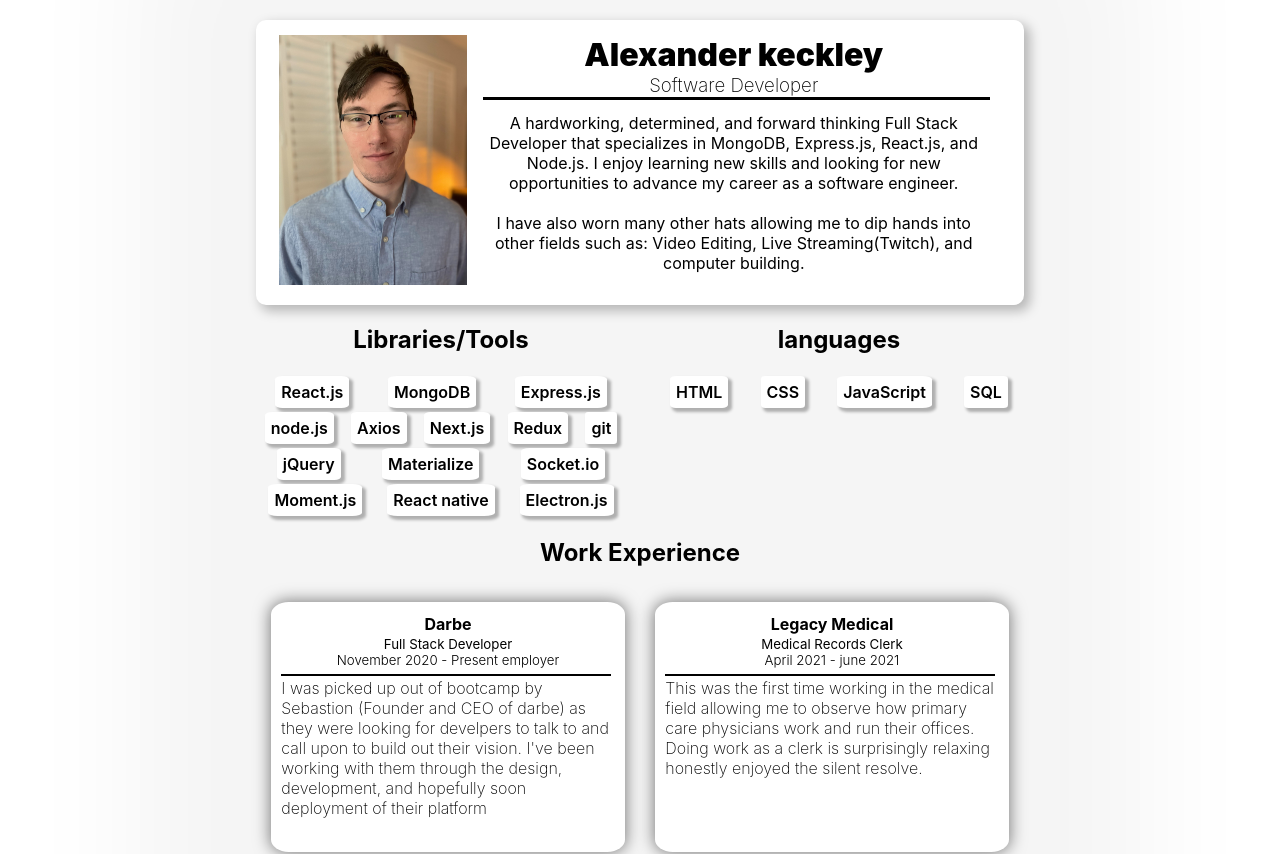
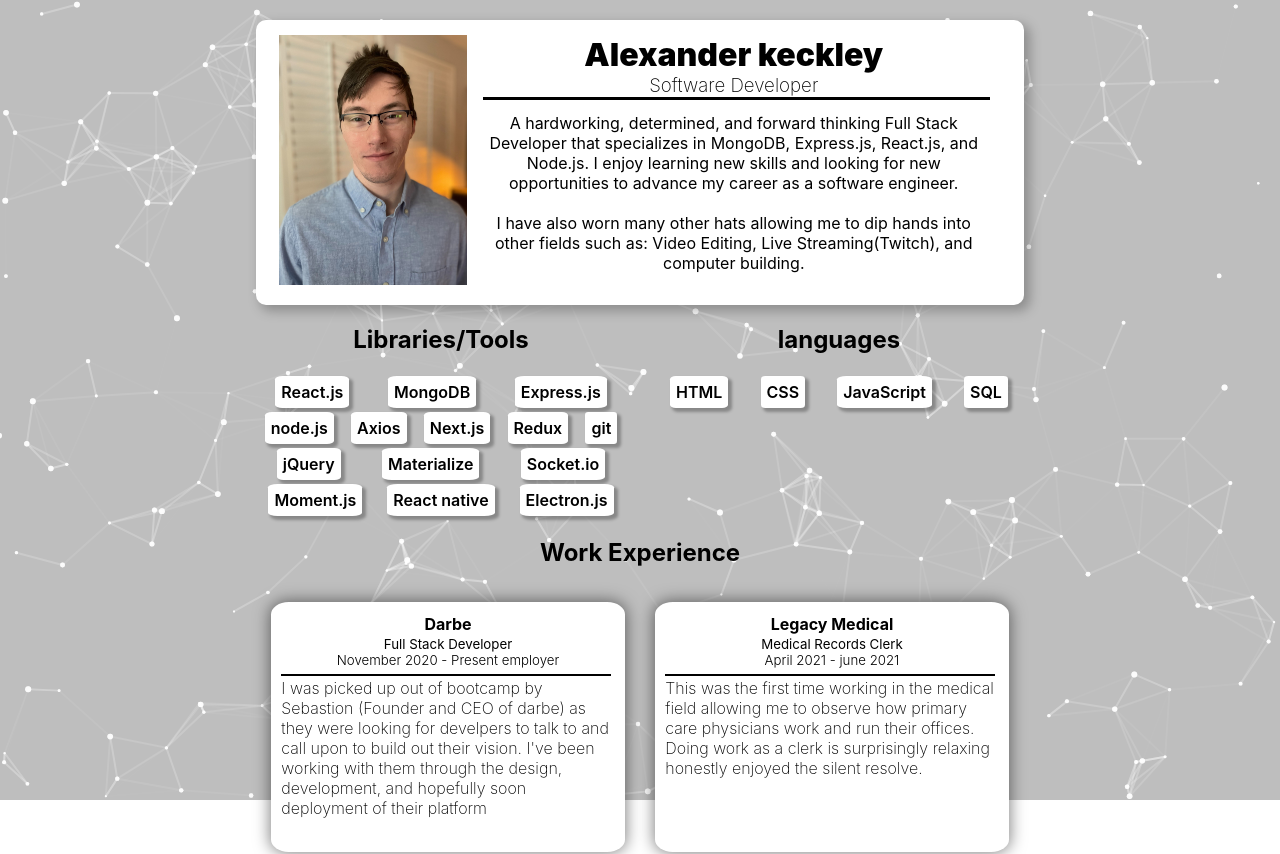
Before and after one commit to Drkeck/Drkeck.github.io, a React (Create React App) app: page / in a window 1280 px wide. Shown: the top 854 px of the page. Built offline with nearby package versions, Linux system fonts and the light colour scheme.

Commit message:
added some special spice to the background, should be completely indipendent particles that are random

```diff
--- a/package.json
+++ b/package.json
@@ -11,6 +11,7 @@
     "react-dom": "^17.0.2",
     "react-draggable": "^4.4.4",
     "react-scripts": "^5.0.0",
+    "react-tsparticles": "^1.40.0",
     "web-vitals": "^2.1.4"
   },
   "scripts": {
--- a/src/App.css
+++ b/src/App.css
@@ -2,6 +2,6 @@
   text-align: center;
   margin: 0 auto;
   width: 768px;
-  background-color: whitesmoke;
-  box-shadow: 0 0 115px 122px whitesmoke;
+  /* background-color: #f5f5f5;
+  box-shadow: 0 0 115px 122px whitesmoke; */
 }
--- a/src/App.js
+++ b/src/App.js
@@ -1,7 +1,19 @@
 import { Bio, Footer, Portfolio, TechSkills, WorkExperience } from './Components';
+import Particles from 'react-tsparticles';
 import './App.css';
 
 function App() {
+
+  const particlesInit = (main) => {
+    // console.log(main);
+
+    // you can initialize the tsParticles instance (main) here, adding custom shapes or presets
+  };
+
+  const particlesLoaded = (container) => {
+    // console.log(container);
+  };
+
   return (
     <div className="App">
       <Bio />
@@ -11,6 +23,100 @@ function App() {
       <h2>Portfolio</h2>
       <Portfolio />
       <Footer />
+      <Particles
+      id="tsparticles"
+      init={particlesInit}
+      loaded={particlesLoaded}
+      options={{
+        background: {
+          color: {
+            value: "#BEBEBE",
+            opacity: 0,
+            size: 0,
+          },
+        },
+        fullScreen: {
+          zIndex: -1,
+        },
+        fpsLimit: 120,
+        interactivity: {
+          events: {
+            onClick: {
+              enable: false,
+              mode: "push",
+            },
+            onHover: {
+              enable: false,
+              mode: "repulse",
+            },
+            resize: true,
+          },
+          modes: {
+            bubble: {
+              distance: 400,
+              duration: 2,
+              opacity: 0.8,
+              size: 40,
+            },
+            push: {
+              quantity: 4,
+            },
+            repulse: {
+              distance: 100,
+              duration: 1,
+            },
+            connect: {
+              distance: 1200,
+              links: {
+                opacity: 0.5,
+              },
+              radius: 60,
+            }
+          },
+        },
+        particles: {
+          color: {
+            value: "#FFFFFF",
+          },
+          links: {
+            color: "#FFFFFF",
+            distance: 80,
+            enable: true,
+            opacity: 0.25,
+            width: 2,
+          },
+          collisions: {
+            enable: true,
+          },
+          move: {
+            direction: "none",
+            enable: true,
+            outMode: "out",
+            random: true,
+            speed: 3,
+            straight: false,
+          },
+          number: {
+            density: {
+              enable: false,
+              area: 1800,
+            },
+            value: 300,
+          },
+          opacity: {
+            value: 0.75,
+          },
+          shape: {
+            type: "circle",
+          },
+          size: {
+            random: true,
+            value: 3,
+          },
+        },
+        detectRetina: true,
+      }}
+    />
     </div>
   );
 }
```
Also changed, not shown: 1 other file (tests, documents, lock files or other folders).
